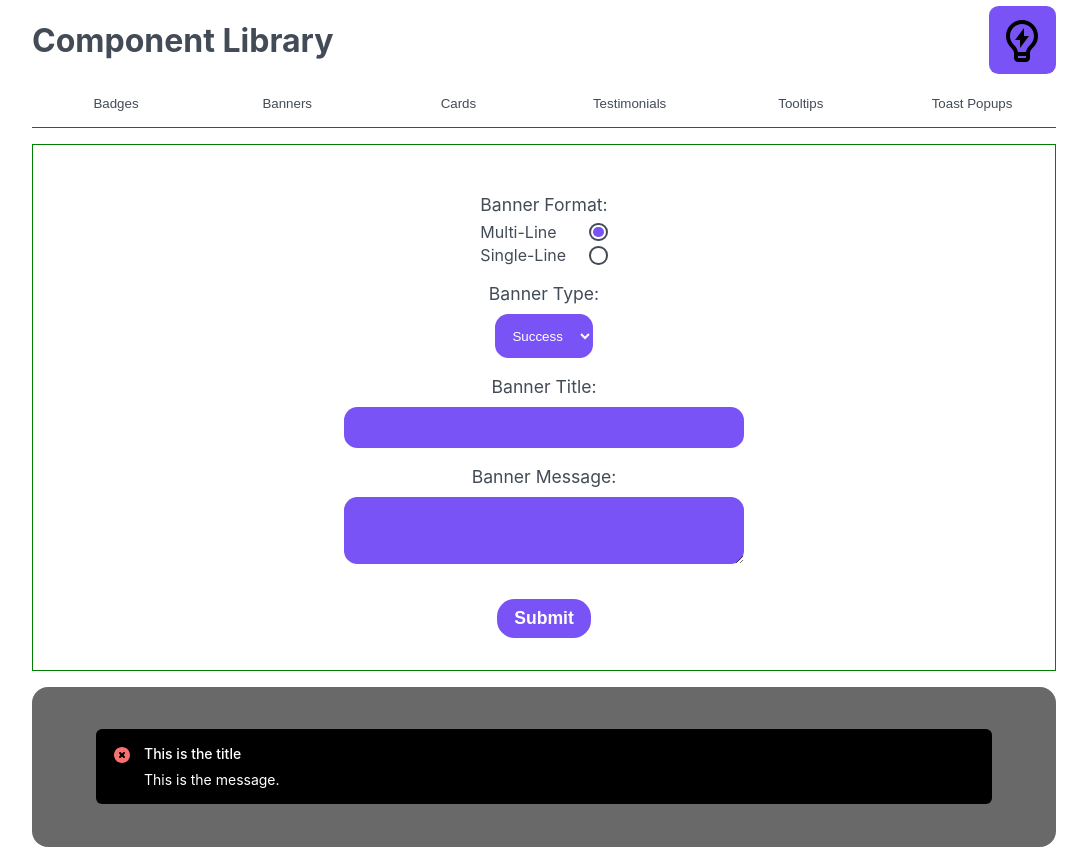
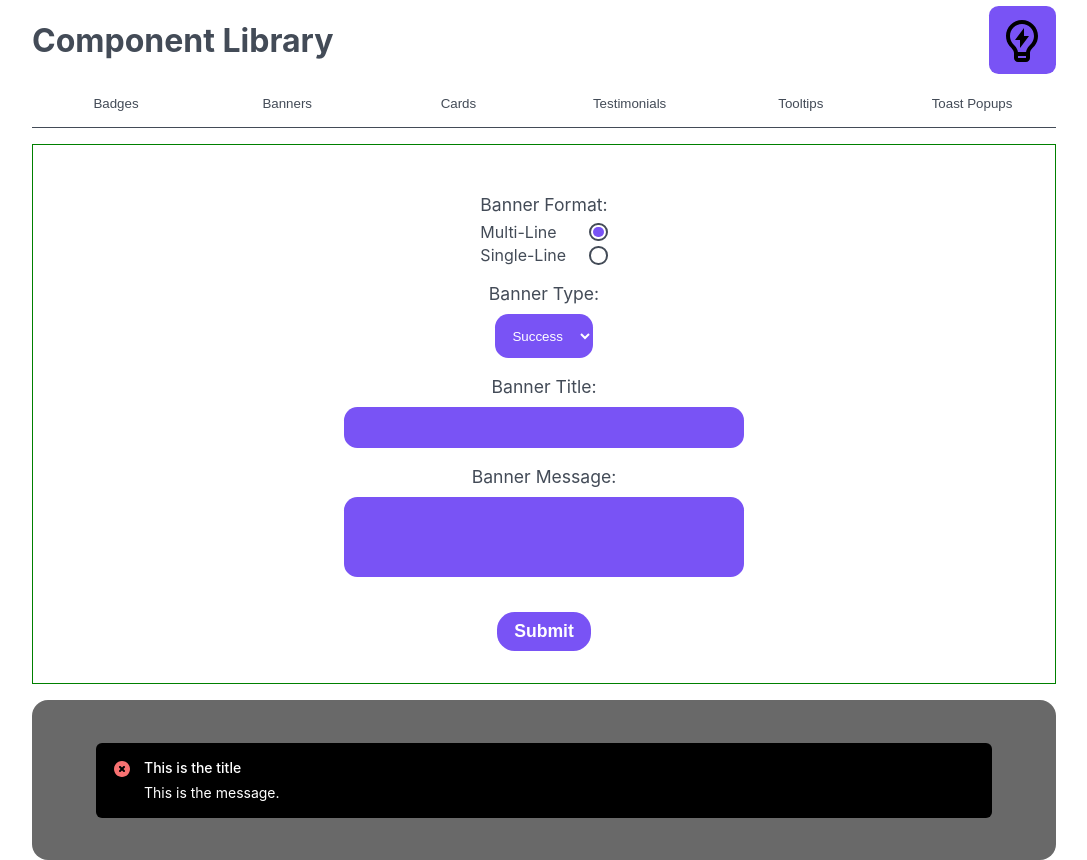
Before and after one commit to sjs-code-foundry/Component-Library, a React (Create React App) app: page / in a window 1280 px wide. Both pictures are taken after a click on the button "Banners". Shown: the whole page, without its empty margins (96-1183 px from the left). Built offline with nearby package versions, Linux system fonts and the light colour scheme.

Commit message:
style: Get rid of bottom-right resize handle on textarea elements

```diff
--- a/src/App.css
+++ b/src/App.css
@@ -142,7 +142,8 @@ div.text-input > textarea {
 }
 
 div.text-input > textarea {
-    min-height: 5em;
+    min-height: 6em;
+    resize: none;
 }
 
 div.dropdown {
```
